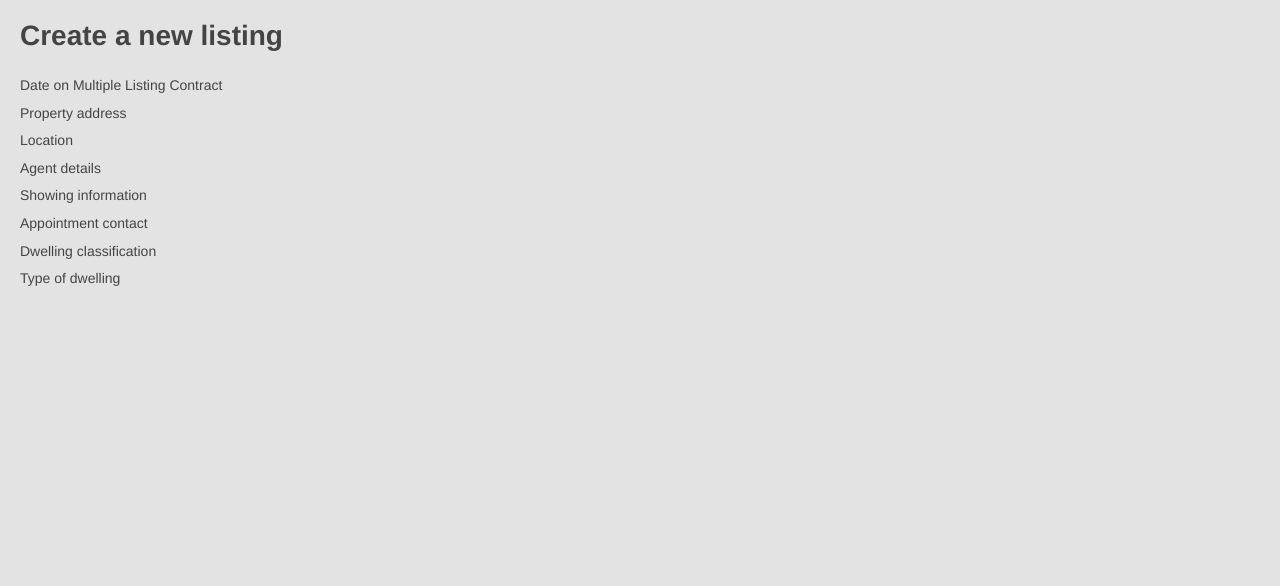
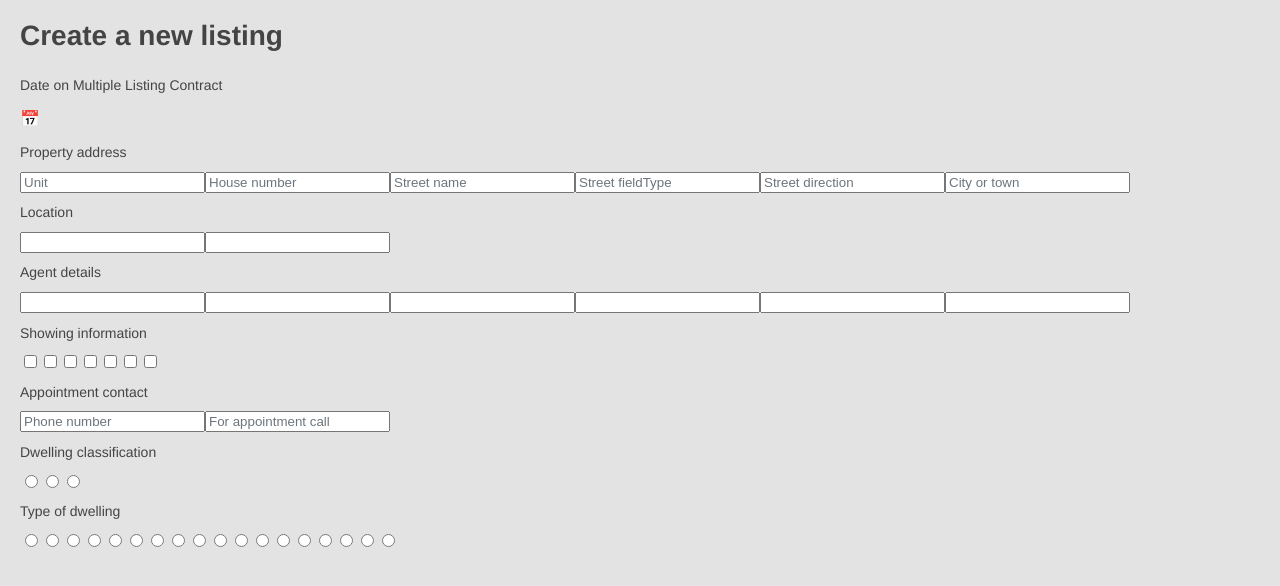
Before and after one commit to RichWK/newlistingspa, a Vue app: page / in a window 1280 px wide. Shown: the top 586 px of the page. Built offline with nearby package versions, Linux system fonts and the light colour scheme.

Commit message:
Prevent type from overiding <input> elements

```diff
--- a/src/components/ListingGroup.vue
+++ b/src/components/ListingGroup.vue
@@ -6,12 +6,12 @@
 
     <template v-for="field in fields" :key="field.name">
 
-        <FormText v-if="field.type === 'text'" v-bind="field"/>
-        <FormNumber v-if="field.type === 'number'" v-bind="field"/>
-        <FormDate v-if="field.type === 'date'" v-bind="field"/>
-        <FormPhone v-if="field.type === 'phone'" v-bind="field"/>
-        <FormCheckbox v-if="field.type === 'checkbox'" v-bind="field"/>
-        <FormRadio v-if="field.type === 'radio'" v-bind="field"/>
+        <FormText v-if="field.fieldType === 'text'" v-bind="field"/>
+        <FormNumber v-if="field.fieldType === 'number'" v-bind="field"/>
+        <FormDate v-if="field.fieldType === 'date'" v-bind="field"/>
+        <FormPhone v-if="field.fieldType === 'phone'" v-bind="field"/>
+        <FormCheckbox v-if="field.fieldType === 'checkbox'" v-bind="field"/>
+        <FormRadio v-if="field.fieldType === 'radio'" v-bind="field"/>
 
     </template>
 
```
